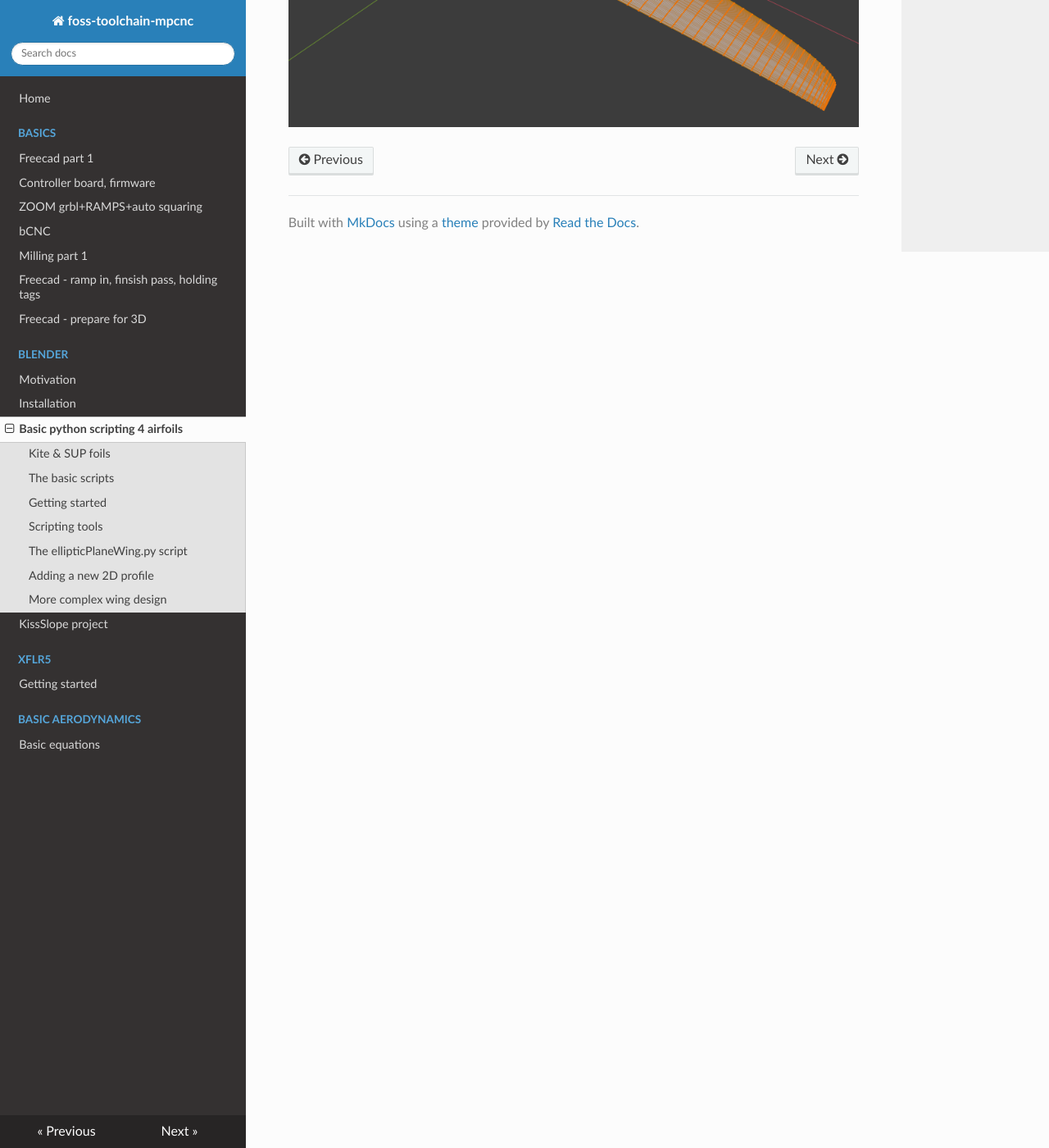
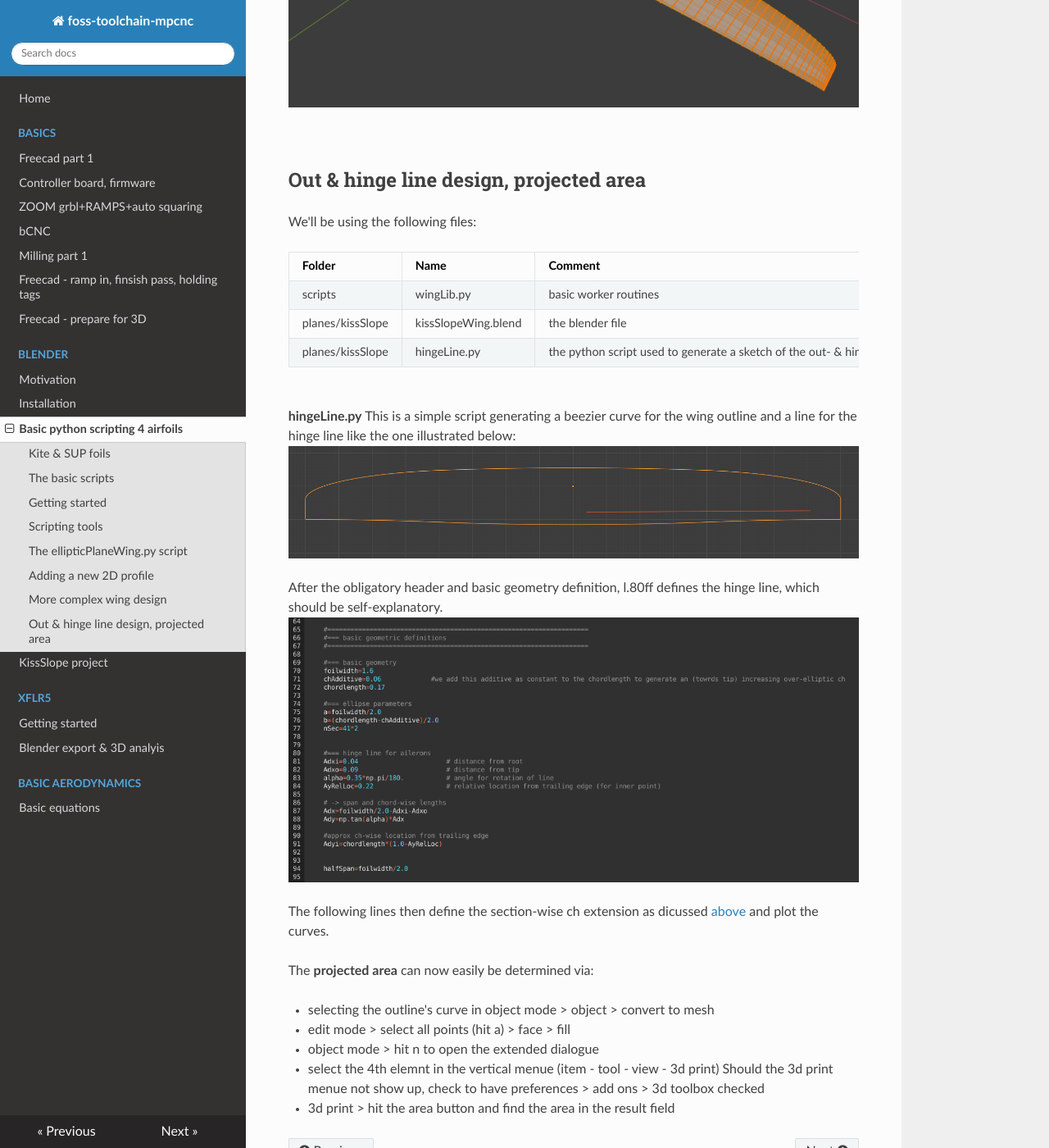
Before and after one commit to alexpGH/foss-toolchain-mpcnc, an MkDocs documentation site: the page built from docs/blenderAirfoils.md, in a window 1280 px wide and 1400 px high, scrolled down 14640 px. Shown: the whole window at 82% size. Built offline with MkDocs 1.6.1, drawn with Linux system fonts in a browser that asks for light colours; nearby versions of some CDN libraries; old or Windows-style settings are respelled for this version of MkDocs; some of the changed text lies outside the part shown.

Commit message:
blender export for XFLR5 analysis documented

````diff
--- a/docs/blenderAirfoils.md
+++ b/docs/blenderAirfoils.md
@@ -136,7 +136,7 @@
 <br>
 ##Adding a new 2D profile
 <span style="color:green">**Update:**</span>
-The following works as described. Hwoever,in the meantime I added the possibility to directly import dat files ```wingLib.foilImport()```, resampling ```wingLib.foildDataReduceToNpoints()``` and re-sampling for morphing of profiles ```wingLib.interpolateBezier2on1()```. See e.g. kissSlopeWing2.py in the KissSlope project.
+The following works as described. Hwoever,in the meantime I added the possibility to directly import dat files ```wingLib.foilImport()```, resampling ```wingLib.foildDataReduceToNpoints()``` and re-sampling for morphing of profiles ```wingLib.interpolateBezier2on1()```. See e.g. kissSlopeWing2.py discussed [below](#more-complex-wing-design).
 
 The follwing sequence can be used to add a new 2D profile, e.g. from [the airfoil database](http://airfoiltools.com/search/airfoils?m=a). We will be doing this for the modified MH30.
 
@@ -224,13 +224,40 @@
 
 [![](./assets/images/blenderScript9.png "")](./assets/images/blenderScript9.png)
 
-L.123 - 128 defines the base sections: AG25 from span 0-5%, AG26 at 40% span, AG14 from 95% span. tA is the local twist angle. In ths subsections between two basic sections, the twist angle is linear interpolated betwenn the inner and outer basic section settings.
+<a name="basesectiondef"></a>L.123 - 128 defines the base sections: AG25 from span 0-5%, AG26 at 40% span, AG14 from 95% span. tA is the local twist angle. In ths subsections between two basic sections, the twist angle is linear interpolated betwenn the inner and outer basic section settings.
 ```"tMorph":True``` activates profile morphing for the subsections. Options (currenly) are *lS* and *lCh*. lS linearly morphes the profile according to the relative span position of the subsection between the basic sections (e.g. a subsection right between two base sections would be 50% left and 50% right profile).
 *lCh* morphes the profile linear according to the local chordlength compared to the chordlength of the enclosing basic profiles (which approx. relates to the local Reynoldsnumber).
 
-<br><br>L.137 - 141 allows to configure a spanwise deviation from the pure elliptic chord distribution as added chordlength defined at arbitrary many span positions (linear interpolated in between). In the example, the span positions match the base section definitions, this however is not necessary!
+<br><a name="sectionwisechextension"></a> L.137 - 141 allows to configure a spanwise deviation from the pure elliptic chord distribution as added chordlength defined at arbitrary many span positions (linear interpolated in between). In the example, the span positions match the base section definitions, this however is not necessary!
 
 [![](./assets/images/blenderScript10.png "")](./assets/images/blenderScript10.png)
 
 The rest is as usual and result in the 3D mesh of the wing:
 [![](./assets/images/blenderScript11.png "")](./assets/images/blenderScript11.png)
+
+<br>
+##Out & hinge line design, projected area
+We'll be using the following files:
+
+|Folder|Name|Comment|
+|------|:------|------|
+|scripts|wingLib.py|basic worker routines |
+|planes/kissSlope|kissSlopeWing.blend|the blender file|
+|planes/kissSlope|hingeLine.py|the python script used to generate a sketch of the out- & hinge line|
+
+<br>**hingeLine.py**
+This is a simple script generating a beezier curve for the wing outline and a line for the hinge line like the one illustrated below:
+[![](./assets/images/outlineNew.png "")](./assets/images/outlineNew.png)
+
+After the obligatory header and basic geometry definition, l.80ff defines the hinge line, which should be self-explanatory.
+[![](./assets/images/blenderScript13.png "")](./assets/images/blenderScript13.png)
+
+The following lines then define the section-wise ch extension as dicussed [above](#sectionwisechextension) and plot the curves.
+
+<a name="projectedarea"></a>The **projected area** can now easily be determined via:
+
+- selecting the outline's curve in object mode > object > convert to mesh
+- edit mode > select all points (hit a) > face > fill
+- object mode > hit n to open the extended dialogue
+- select the 4th elemnt in the vertical menue (item - tool - view - 3d print) Should the 3d print menue not show up, check to have preferences > add ons > 3d toolbox checked
+- 3d print > hit the area button and find the area in the result field
--- a/mkdocs.yml
+++ b/mkdocs.yml
@@ -16,6 +16,7 @@
   - KissSlope project: blenderKissSlope.md
 - XFLR5:
   - Getting started: xlfr5GettingStarted.md
+  - Blender export & 3D analyis: xlfr53dex.md
 - Basic aerodynamics:
   - Basic equations: aeroEqn.md
 
````
Also changed, not shown: docs/blenderKissSlope.md (+1 -1 lines), docs/assets/images/blenderScript12.png (added), docs/assets/images/blenderScript13.png (added), docs/assets/images/blenderScript14.png (added), docs/assets/images/blenderScript15.png (added), docs/assets/images/blenderScript16.png (added), docs/assets/images/blenderScript17.png (added), docs/assets/images/blenderScript18.png (added), docs/assets/images/blenderScript19.png (added), docs/assets/images/blenderScript20.png (added), docs/assets/images/blenderScript21.png (added), docs/assets/images/blenderScript22.png (added).
